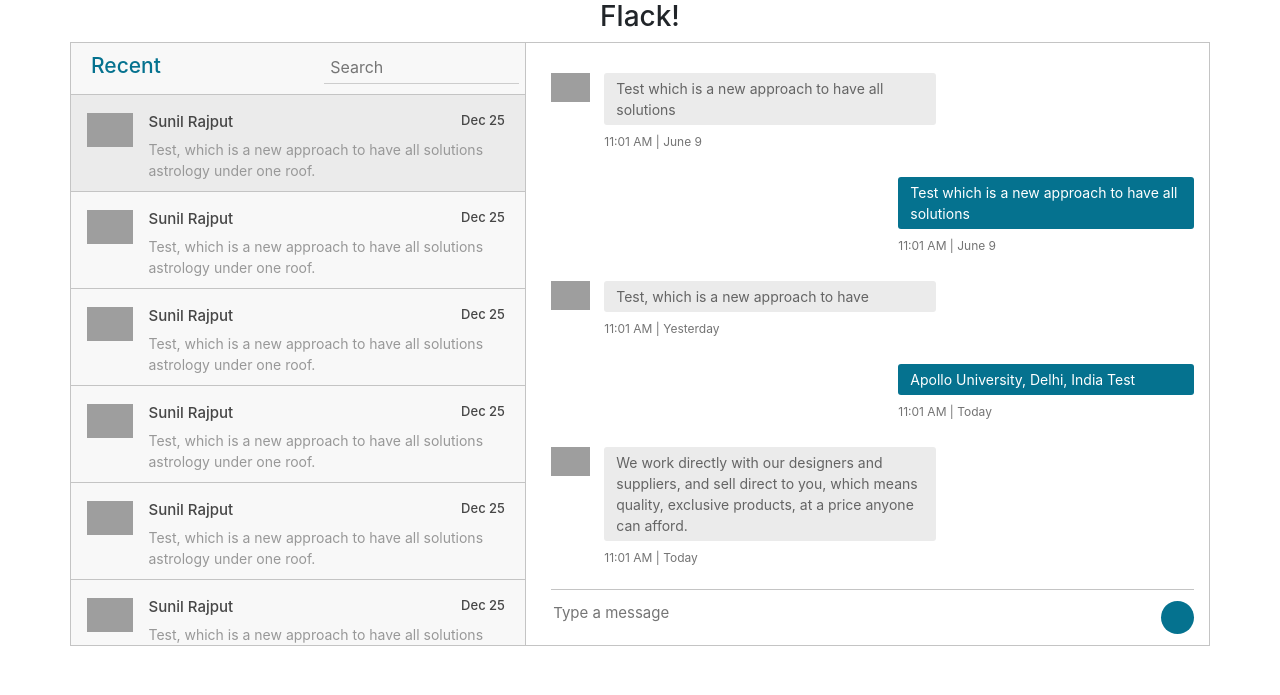
After one commit to Feraijo/cs50-web, a Flask app: template project2/templates/chat.html in a window 1280 px wide. The commit adds this page. Shown: the top 695 px of the page. Run offline with Flask 2, Linux system fonts and the light colour scheme; the template is opened without the code that fills it, so the values that code supplies are empty; some libraries are stand-ins or nearby versions; grey boxes are pictures that could not be loaded.

Commit message:
pre custom chat commit

```diff
--- a/project2/application.py
+++ b/project2/application.py
@@ -3,13 +3,49 @@ import requests
 
 from flask import Flask, jsonify, render_template, request
 from flask_socketio import SocketIO, emit
+from helpers import *
 
 app = Flask(__name__)
 app.config["SECRET_KEY"] = os.getenv("SECRET_KEY")
 socketio = SocketIO(app)
 
-channels = {'ch0':'Default channel', 'ch1':"Channel 1"}
+names = ['Default channel', 'Chan1']
+chans = [Chat(n) for n in names]
+
+for i in range(123):
+    m = Message(f'sdfsdf {i}', 'Eli')
+    chans[0].add_message(m)
+
+
+
+def get_channel_names():
+    return {ch.id: ch.name for ch in chans}
 
 @app.route("/")
 def index():
-    return render_template('index.html', channels=channels)
+    return render_template('index.html')
+
+@socketio.on("get_chans")
+def emit_channels():
+    emit("channel list", get_channel_names(), broadcast=True)
+
+@socketio.on("add channel")
+def add_channel(data):
+    name = data["name"]
+    if name not in names:
+        names.append(name)
+        chans.append(Chat(name))
+    emit("channel list", get_channel_names(), broadcast=True)
+
+@socketio.on('load_history')
+def load_history(data):
+    iid = data["id"]
+    hist = [list(ch.history) for ch in chans if ch.id == iid][0]
+    emit("history", [iid, hist], broadcast=True)
+
+@socketio.on("new message")
+def new_message():
+    name = data["name"]
+    text = data["text"]
+    m = Message(text, name)
+    #emit("chat", get_channels(names), broadcast=True)
--- /dev/null
+++ b/project2/static/style.css
@@ -0,0 +1,5 @@
+.list-group-item.active {
+    color: #212529;
+    background-color: #e0a800;
+    border-color: #d39e00;
+}
--- /dev/null
+++ b/project2/templates/chat.css
@@ -0,0 +1,135 @@
+.container{max-width:1170px; margin:auto;}
+img{ max-width:100%;}
+.inbox_people {
+  background: #f8f8f8 none repeat scroll 0 0;
+  float: left;
+  overflow: hidden;
+  width: 40%; border-right:1px solid #c4c4c4;
+}
+.inbox_msg {
+  border: 1px solid #c4c4c4;
+  clear: both;
+  overflow: hidden;
+}
+.top_spac{ margin: 20px 0 0;}
+
+
+.recent_heading {float: left; width:40%;}
+.srch_bar {
+  display: inline-block;
+  text-align: right;
+  width: 60%; padding:
+}
+.headind_srch{ padding:10px 29px 10px 20px; overflow:hidden; border-bottom:1px solid #c4c4c4;}
+
+.recent_heading h4 {
+  color: #05728f;
+  font-size: 21px;
+  margin: auto;
+}
+.srch_bar input{ border:1px solid #cdcdcd; border-width:0 0 1px 0; width:80%; padding:2px 0 4px 6px; background:none;}
+.srch_bar .input-group-addon button {
+  background: rgba(0, 0, 0, 0) none repeat scroll 0 0;
+  border: medium none;
+  padding: 0;
+  color: #707070;
+  font-size: 18px;
+}
+.srch_bar .input-group-addon { margin: 0 0 0 -27px;}
+
+.chat_ib h5{ font-size:15px; color:#464646; margin:0 0 8px 0;}
+.chat_ib h5 span{ font-size:13px; float:right;}
+.chat_ib p{ font-size:14px; color:#989898; margin:auto}
+.chat_img {
+  float: left;
+  width: 11%;
+}
+.chat_ib {
+  float: left;
+  padding: 0 0 0 15px;
+  width: 88%;
+}
+
+.chat_people{ overflow:hidden; clear:both;}
+.chat_list {
+  border-bottom: 1px solid #c4c4c4;
+  margin: 0;
+  padding: 18px 16px 10px;
+}
+.inbox_chat { height: 550px; overflow-y: scroll;}
+
+.active_chat{ background:#ebebeb;}
+
+.incoming_msg_img {
+  display: inline-block;
+  width: 6%;
+}
+.received_msg {
+  display: inline-block;
+  padding: 0 0 0 10px;
+  vertical-align: top;
+  width: 92%;
+ }
+ .received_withd_msg p {
+  background: #ebebeb none repeat scroll 0 0;
+  border-radius: 3px;
+  color: #646464;
+  font-size: 14px;
+  margin: 0;
+  padding: 5px 10px 5px 12px;
+  width: 100%;
+}
+.time_date {
+  color: #747474;
+  display: block;
+  font-size: 12px;
+  margin: 8px 0 0;
+}
+.received_withd_msg { width: 57%;}
+.mesgs {
+  float: left;
+  padding: 30px 15px 0 25px;
+  width: 60%;
+}
+
+ .sent_msg p {
+  background: #05728f none repeat scroll 0 0;
+  border-radius: 3px;
+  font-size: 14px;
+  margin: 0; color:#fff;
+  padding: 5px 10px 5px 12px;
+  width:100%;
+}
+.outgoing_msg{ overflow:hidden; margin:26px 0 26px;}
+.sent_msg {
+  float: right;
+  width: 46%;
+}
+.input_msg_write input {
+  background: rgba(0, 0, 0, 0) none repeat scroll 0 0;
+  border: medium none;
+  color: #4c4c4c;
+  font-size: 15px;
+  min-height: 48px;
+  width: 100%;
+}
+
+.type_msg {border-top: 1px solid #c4c4c4;position: relative;}
+.msg_send_btn {
+  background: #05728f none repeat scroll 0 0;
+  border: medium none;
+  border-radius: 50%;
+  color: #fff;
+  cursor: pointer;
+  font-size: 17px;
+  height: 33px;
+  position: absolute;
+  right: 0;
+  top: 11px;
+  width: 33px;
+}
+.messaging { padding: 0 0 50px 0;}
+.msg_history {
+  height: 516px;
+  overflow-y: auto;
+}
--- /dev/null
+++ b/project2/templates/chat.html
@@ -0,0 +1,163 @@
+<!DOCTYPE html>
+<html>
+    <head>
+        <link rel="stylesheet" href="https://stackpath.bootstrapcdn.com/bootstrap/4.4.1/css/bootstrap.min.css"
+        integrity="sha384-Vkoo8x4CGsO3+Hhxv8T/Q5PaXtkKtu6ug5TOeNV6gBiFeWPGFN9MuhOf23Q9Ifjh" crossorigin="anonymous">
+        <link rel="stylesheet" href="chat.css">
+    </head>
+    <body>
+        <div class="container">
+            <h3 class=" text-center">Flack!</h3>
+            <div class="messaging">
+                <div class="inbox_msg">
+                    <div class="inbox_people">
+                        <div class="headind_srch">
+                            <div class="recent_heading">
+                                <h4>Recent</h4>
+                            </div>
+                            <div class="srch_bar">
+                                <div class="stylish-input-group">
+                                    <input type="text" class="search-bar"  placeholder="Search" >
+                                        <span class="input-group-addon">
+                                    <button type="button"> <i class="fa fa-search" aria-hidden="true"></i> </button>
+                                    </span>
+                                </div>
+                            </div>
+                        </div>
+                        <div class="inbox_chat">
+                            <div class="chat_list active_chat">
+                                <div class="chat_people">
+                                    <div class="chat_img">
+                                        <img src="https://ptetutorials.com/images/user-profile.png" alt="sunil">
+                                    </div>
+                                    <div class="chat_ib">
+                                        <h5>Sunil Rajput <span class="chat_date">Dec 25</span></h5>
+                                        <p>Test, which is a new approach to have all solutions
+                                        astrology under one roof.</p>
+                                    </div>
+                                </div>
+                            </div>
+                            <div class="chat_list">
+                                <div class="chat_people">
+                                    <div class="chat_img">
+                                        <img src="https://ptetutorials.com/images/user-profile.png" alt="sunil">
+                                    </div>
+                                    <div class="chat_ib">
+                                        <h5>Sunil Rajput <span class="chat_date">Dec 25</span></h5>
+                                        <p>Test, which is a new approach to have all solutions
+                                            astrology under one roof.</p>
+                                    </div>
+                                </div>
+                            </div>
+                            <div class="chat_list">
+                                <div class="chat_people">
+                                    <div class="chat_img">
+                                        <img src="https://ptetutorials.com/images/user-profile.png" alt="sunil">
+                                    </div>
+                                    <div class="chat_ib">
+                                        <h5>Sunil Rajput <span class="chat_date">Dec 25</span></h5>
+                                        <p>Test, which is a new approach to have all solutions
+                                            astrology under one roof.</p>
+                                    </div>
+                                </div>
+                            </div>
+                            <div class="chat_list">
+                                <div class="chat_people">
+                                    <div class="chat_img"> <img src="https://ptetutorials.com/images/user-profile.png" alt="sunil"> </div>
+                                    <div class="chat_ib">
+                                        <h5>Sunil Rajput <span class="chat_date">Dec 25</span></h5>
+                                        <p>Test, which is a new approach to have all solutions
+                                            astrology under one roof.</p>
+                                    </div>
+                                </div>
+                            </div>
+                            <div class="chat_list">
+                                <div class="chat_people">
+                                    <div class="chat_img"> <img src="https://ptetutorials.com/images/user-profile.png" alt="sunil"> </div>
+                                    <div class="chat_ib">
+                                        <h5>Sunil Rajput <span class="chat_date">Dec 25</span></h5>
+                                        <p>Test, which is a new approach to have all solutions
+                                            astrology under one roof.</p>
+                                    </div>
+                                </div>
+                            </div>
+                            <div class="chat_list">
+                                <div class="chat_people">
+                                    <div class="chat_img"> <img src="https://ptetutorials.com/images/user-profile.png" alt="sunil"> </div>
+                                    <div class="chat_ib">
+                                        <h5>Sunil Rajput <span class="chat_date">Dec 25</span></h5>
+                                        <p>Test, which is a new approach to have all solutions
+                                            astrology under one roof.</p>
+                                    </div>
+                                </div>
+                            </div>
+                            <div class="chat_list">
+                                <div class="chat_people">
+                                    <div class="chat_img"> <img src="https://ptetutorials.com/images/user-profile.png" alt="sunil"> </div>
+                                    <div class="chat_ib">
+                                        <h5>Sunil Rajput <span class="chat_date">Dec 25</span></h5>
+                                        <p>Test, which is a new approach to have all solutions
+                                            astrology under one roof.</p>
+                                    </div>
+                                </div>
+                            </div>
+                        </div>
+                    </div>
+                    <div class="mesgs">
+                        <div class="msg_history">
+                            <div class="incoming_msg">
+                                <div class="incoming_msg_img"> <img src="https://ptetutorials.com/images/user-profile.png" alt="sunil"> </div>
+                                <div class="received_msg">
+                                    <div class="received_withd_msg">
+                                        <p>Test which is a new approach to have all
+                                            solutions</p>
+                                        <span class="time_date"> 11:01 AM    |    June 9</span>
+                                    </div>
+                                </div>
+                            </div>
+                            <div class="outgoing_msg">
+                                <div class="sent_msg">
+                                    <p>Test which is a new approach to have all
+                                    solutions</p>
+                                    <span class="time_date"> 11:01 AM    |    June 9</span>
+                                </div>
+                            </div>
+                            <div class="incoming_msg">
+                                <div class="incoming_msg_img"> <img src="https://ptetutorials.com/images/user-profile.png" alt="sunil"> </div>
+                                <div class="received_msg">
+                                    <div class="received_withd_msg">
+                                        <p>Test, which is a new approach to have</p>
+                                        <span class="time_date"> 11:01 AM    |    Yesterday</span>
+                                    </div>
+                                </div>
+                            </div>
+                            <div class="outgoing_msg">
+                                <div class="sent_msg">
+                                    <p>Apollo University, Delhi, India Test</p>
+                                    <span class="time_date"> 11:01 AM    |    Today</span>
+                                </div>
+                            </div>
+                            <div class="incoming_msg">
+                                <div class="incoming_msg_img"> <img src="https://ptetutorials.com/images/user-profile.png" alt="sunil"> </div>
+                                <div class="received_msg">
+                                    <div class="received_withd_msg">
+                                        <p>We work directly with our designers and suppliers,
+                                            and sell direct to you, which means quality, exclusive
+                                            products, at a price anyone can afford.</p>
+                                        <span class="time_date"> 11:01 AM    |    Today</span>
+                                    </div>
+                                </div>
+                            </div>
+                        </div>
+                        <div class="type_msg">
+                            <div class="input_msg_write">
+                                <input type="text" class="write_msg" placeholder="Type a message" />
+                                <button class="msg_send_btn" type="button"><i class="fa fa-paper-plane-o" aria-hidden="true"></i></button>
+                            </div>
+                        </div>
+                    </div>
+                </div>
+            </div>
+        </div>
+    </body>
+</html>
```
Also changed, not shown: project2/helpers.py (added, +38 -0 lines), project2/static/chat.css (added, +135 -0 lines), project2/static/index.js (+97 -35 lines), project2/templates/index.html (+40 -10 lines).
